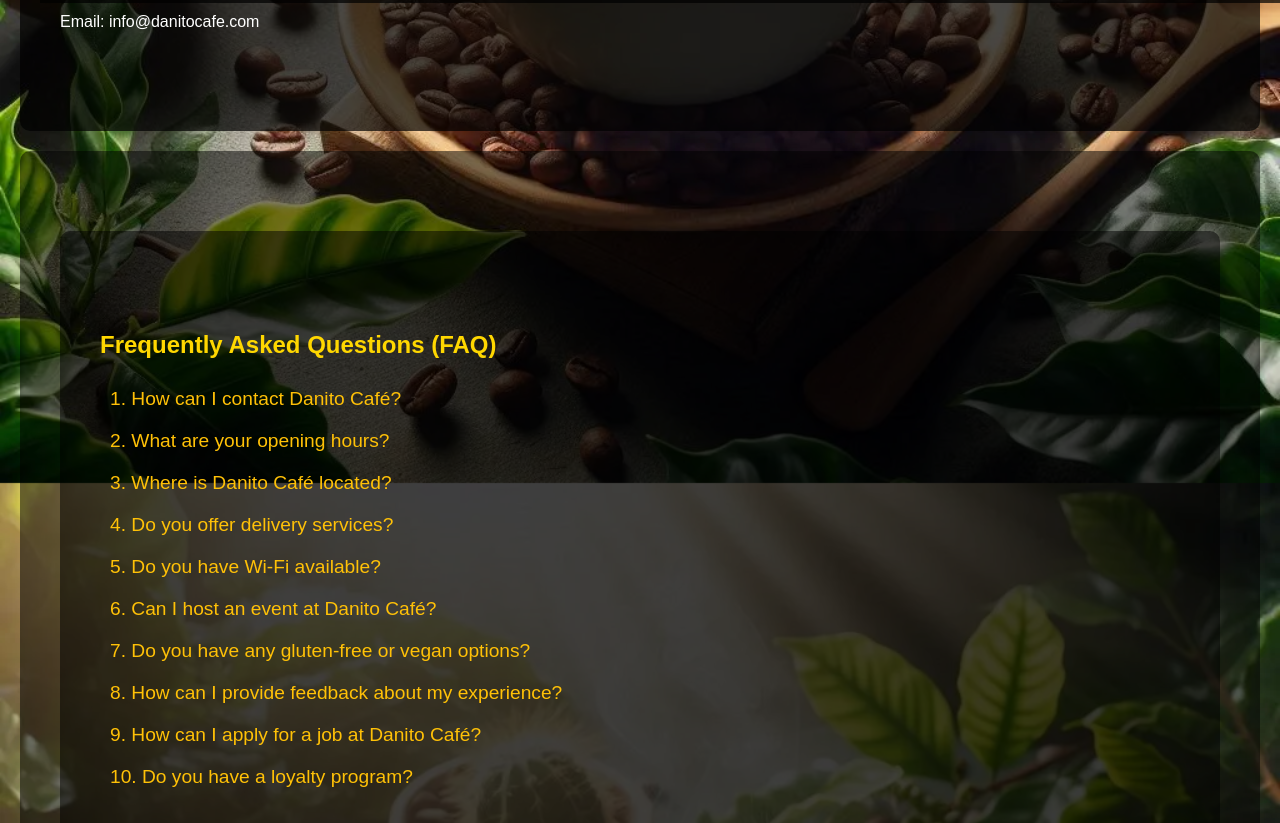
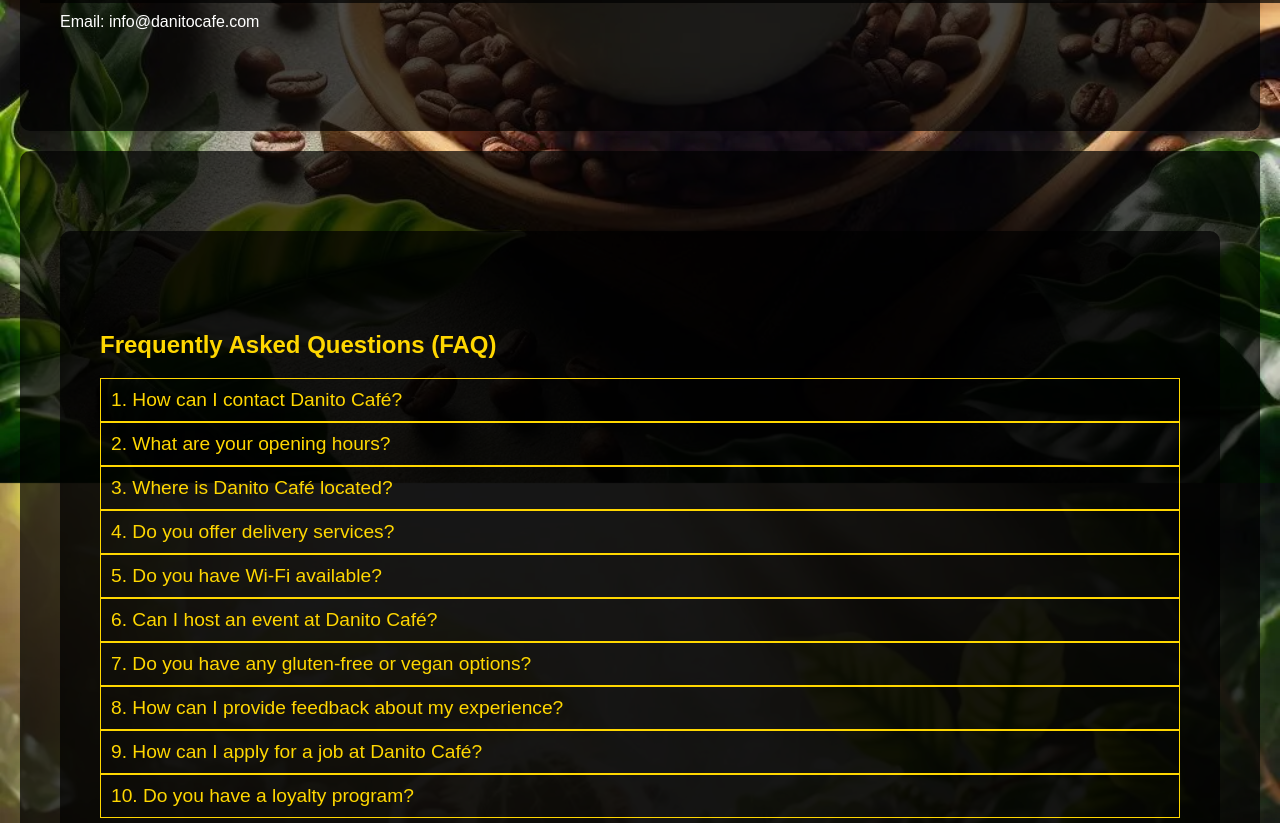
Before and after one commit to austzdee/dannitoCafe, a plain HTML site: page contact.html in a window 1280 px wide. Shown: the part 797-1620 px from the top of the page. Drawn offline with Linux system fonts and the light colour scheme.

Commit message:
modified #FAQ scetion of CSS

```diff
--- a/contact.html
+++ b/contact.html
@@ -14,8 +14,9 @@
             <ul>
                 <li><a href="index.html">Home</a></li>
                 <li><a href="about.html">About Us</a></li>
-                <li><a href="menu.html">Menu</a></li>
-                <li><a href="contact.html">Contact Us</a></li>
+                <li><a href="contact.html">Contact</a></li>
+                <li><a href="category.html">Category</a></li>
+                <li><a href="products.html">Products</a></li>
             </ul>
         </nav>
     </header>
--- a/css/styles.css
+++ b/css/styles.css
@@ -238,49 +238,6 @@
 }
 
 
-/* FAQ Section Styles */
-#faq {
-    padding: 60px 20px;
-    background-color: rgba(0, 0, 0, 0.5); /* Semi-transparent black background */
-    margin: 20px;
-    border-radius: 10px;
-    color: #FFD700; /* Gold color for the text */
-  }
-
-#faq .container {
-    max-width: 1200px;
-    margin: 0 auto;
-    padding: 20px;
-    box-sizing: border-box;
-}
-
-#faq h2 {
-    color: #FFD700; /* Gold color for headings */
-}
-
-.faq-question {
-    cursor: pointer;
-    padding: 10px;
-    background:  transparent;   /*#FFD700; /* Gold background for questions */
-    color: #FFC107;
-    border: none;
-    text-align: left;
-    outline: none;
-    font-size: 1.2em;
-    transition: background-color 0.3s ease;
-    width: 100%;
-}
-
-.faq-question:hover {
-    background:  #6e6a5e; /* Slightly lighter gold on hover */
-}
-
-.faq-answer {
-    padding: 10px;
-    background:  transparent; /*rgba(0, 0, 0, 0.5); /* Semi-transparent black background for answers */
-    display: none;
-    color: #FFFFFF; /* White text for answers */
-}
 
 /* Responsive Styles */
 @media (max-width: 768px) {
```
